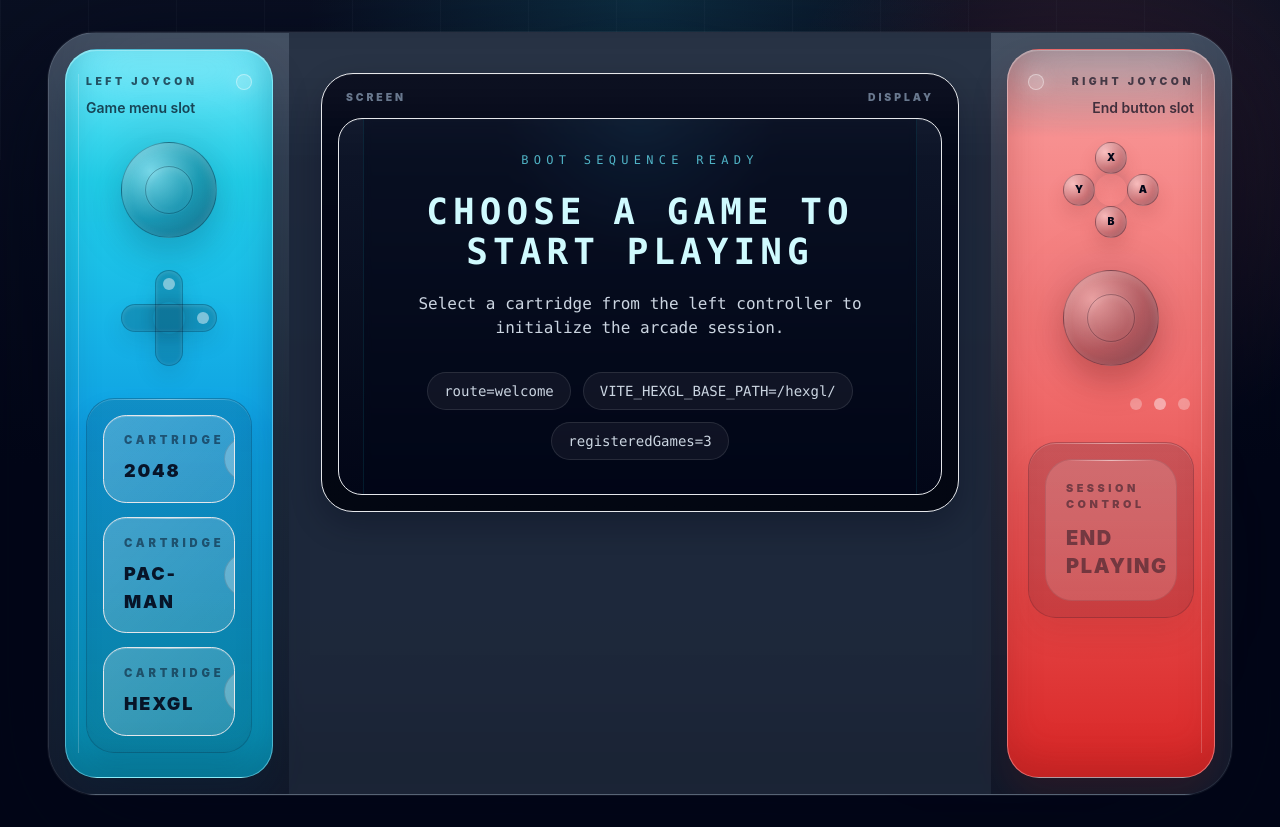
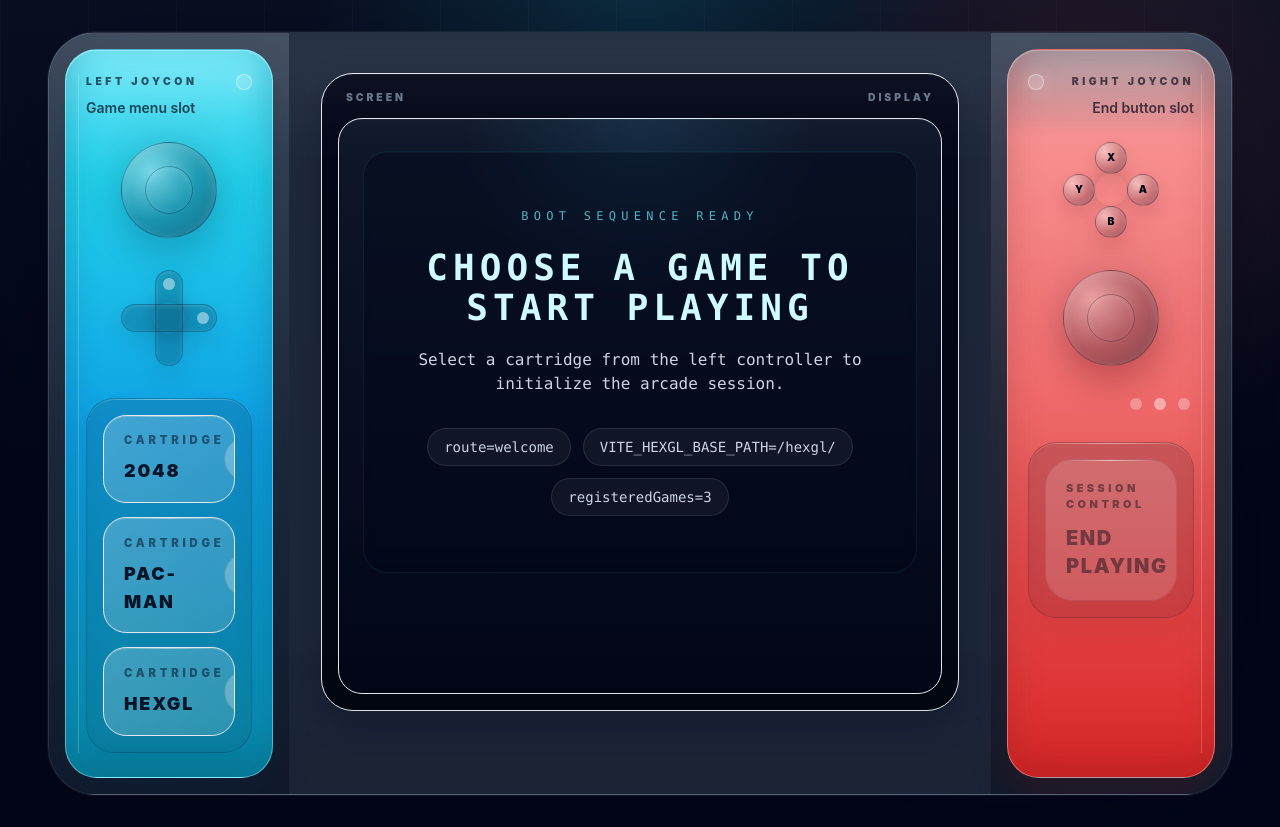
Before and after one commit to mtplayground/mct-test-u-jjwa-mct-test-user, a React (Vite) app: page / in a window 1280 px wide. Built offline with nearby package versions, Linux system fonts and the light colour scheme.

Commit message:
feat: Make CenterDisplay height flexible

```diff
--- a/src/components/CenterDisplay.tsx
+++ b/src/components/CenterDisplay.tsx
@@ -17,9 +17,9 @@ export const CenterDisplay = ({ children }: CenterDisplayProps) => {
 
       <div
         aria-label="Inner display region"
-        className="aspect-[16/10] w-full overflow-hidden rounded-[1.5rem] border border-white/6 bg-[radial-gradient(circle_at_top,rgba(56,189,248,0.12),transparent_28%),linear-gradient(180deg,rgba(15,23,42,0.96)_0%,rgba(2,6,23,1)_100%)] shadow-[inset_0_1px_0_rgba(255,255,255,0.06)]"
+        className="min-h-[28rem] w-full overflow-hidden rounded-[1.5rem] border border-white/6 bg-[radial-gradient(circle_at_top,rgba(56,189,248,0.12),transparent_28%),linear-gradient(180deg,rgba(15,23,42,0.96)_0%,rgba(2,6,23,1)_100%)] shadow-[inset_0_1px_0_rgba(255,255,255,0.06)] md:min-h-[32rem] xl:min-h-[36rem]"
       >
-        <div className="h-full w-full overflow-auto px-5 py-6 sm:px-6 sm:py-8">
+        <div className="w-full overflow-auto px-5 py-6 sm:px-6 sm:py-8">
           {children}
         </div>
       </div>
```
Also changed, not shown: 1 other file (tests, documents, lock files or other folders).
